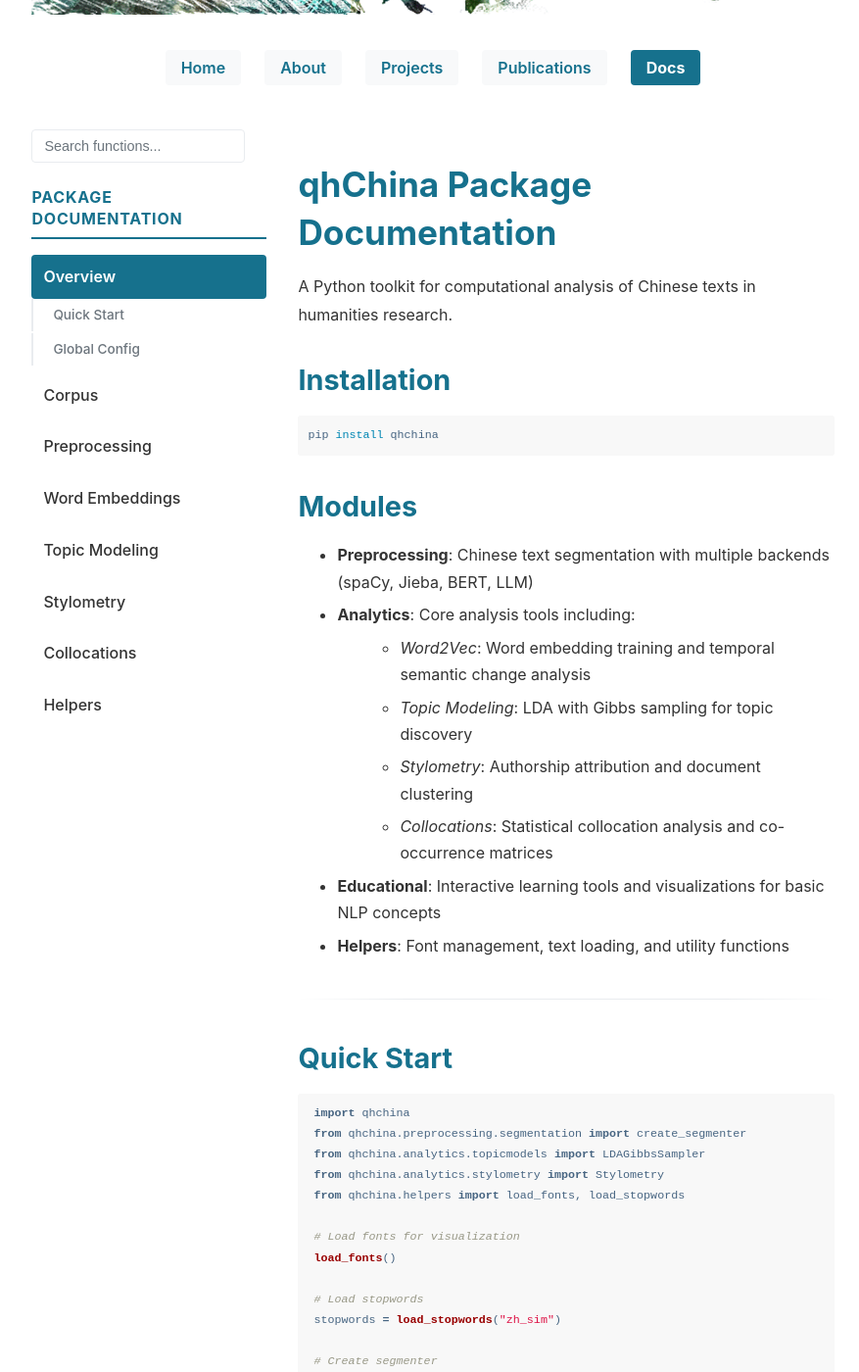
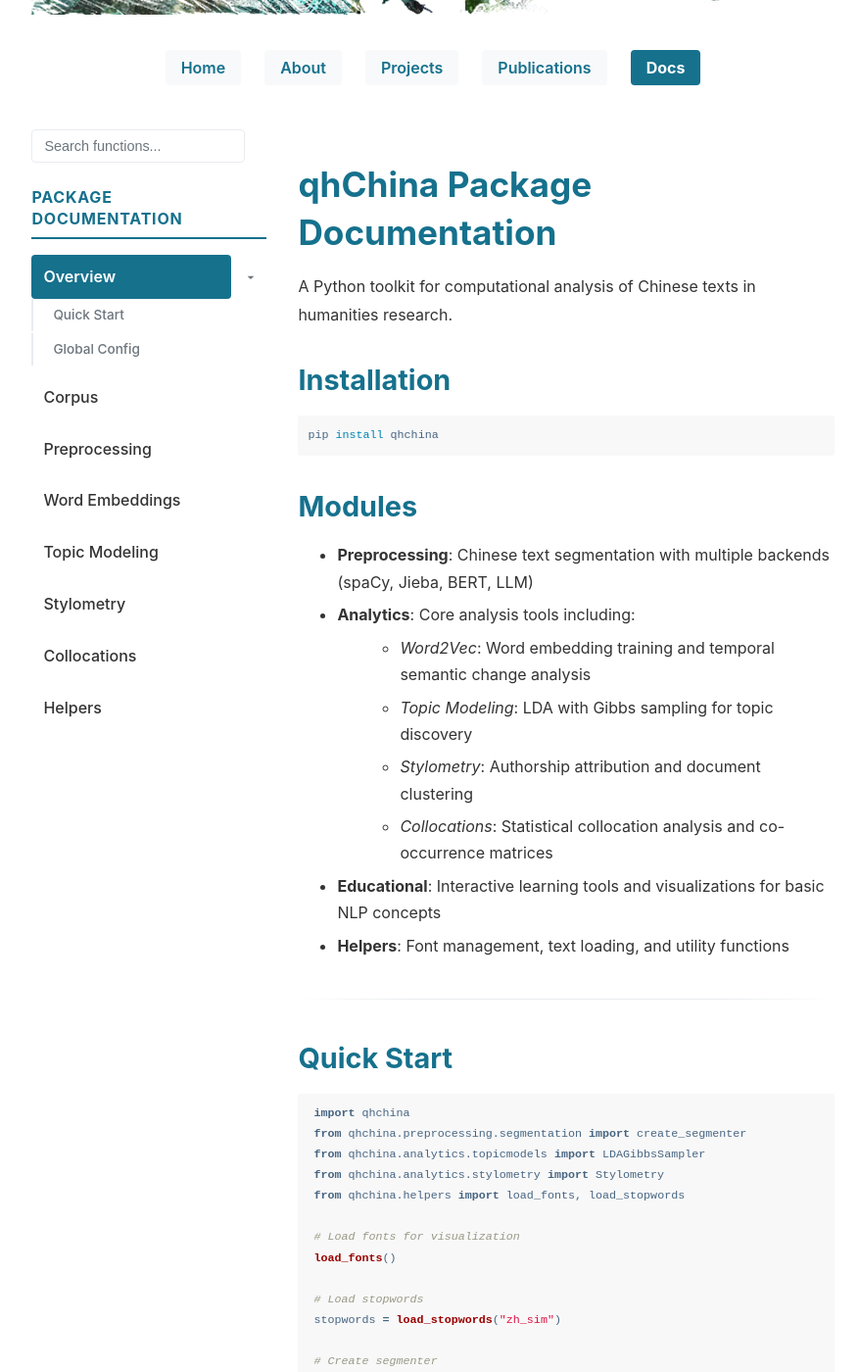
Before and after one commit to mcjkurz/qhchina-web, a Jekyll site: the page built from docs/index.md, in a window 1280 px wide and 1400 px high, scrolled down 434 px. Shown: the whole window at 98% size, without its empty margins (198-1075 px from the left). Built offline with Jekyll 4.4.1, drawn with Linux system fonts in a browser that asks for light colours.

```diff
--- a/_config.yml
+++ b/_config.yml
@@ -60,4 +60,4 @@ goatcounter_code: qhchina # This will create the URL qhchina.goatcounter.com
 github: [metadata]
 
 # Cache busting version (auto-updated by make_docs.py)
-cache_version: 20260217110440
+cache_version: 20260217111026
--- a/_layouts/docs_with_sidebar.html
+++ b/_layouts/docs_with_sidebar.html
@@ -61,7 +61,16 @@
                     {% endif %}
                   {% endif %}
                   <li class="{% if is_active %}has-submenu{% endif %}">
-                    <a href="{{ site.baseurl }}{{ url }}" {% if is_active %}class="active"{% endif %}>{{ name }}</a>
+                    <div class="nav-item-wrapper">
+                      <a href="{{ site.baseurl }}{{ url }}" {% if is_active %}class="active"{% endif %}>{{ name }}</a>
+                      {% if is_active and page.functions %}
+                      <button class="submenu-toggle" aria-expanded="true" aria-label="Toggle submenu">
+                        <svg class="toggle-arrow" viewBox="0 0 24 24" width="16" height="16">
+                          <path d="M7 10l5 5 5-5z" fill="currentColor"/>
+                        </svg>
+                      </button>
+                      {% endif %}
+                    </div>
                     {% if is_active and page.functions %}
                     <ul class="docs-submenu">
                       {% if page.has_examples %}
--- a/_sass/main.scss
+++ b/_sass/main.scss
@@ -475,11 +475,71 @@ aside.docs-sidebar {
   font-weight: 600;
 }
 
+// Nav item wrapper for category link + toggle button
+.nav-item-wrapper {
+  display: flex;
+  align-items: center;
+  gap: 0;
+
+  > a {
+    flex: 1;
+  }
+}
+
+// Submenu toggle button (desktop only)
+.submenu-toggle {
+  display: none; // Hidden by default, shown on desktop via media query
+  align-items: center;
+  justify-content: center;
+  background: transparent;
+  border: none;
+  cursor: pointer;
+  padding: calc(0.5 * var(--spacing-unit));
+  margin-left: calc(0.25 * var(--spacing-unit));
+  border-radius: 4px;
+  color: var(--light-text);
+  transition: all 0.2s ease;
+
+  &:hover {
+    background-color: var(--secondary-color);
+    color: var(--primary-color);
+  }
+
+  &:focus {
+    outline: none;
+    box-shadow: 0 0 0 2px rgba(22, 113, 141, 0.2);
+  }
+
+  .toggle-arrow {
+    transition: transform 0.2s ease;
+  }
+
+  &[aria-expanded="false"] .toggle-arrow {
+    transform: rotate(-90deg);
+  }
+}
+
+// Show toggle button on desktop only
+@media (min-width: 769px) {
+  .submenu-toggle {
+    display: flex;
+  }
+}
+
 // Submenu for function navigation
 .docs-submenu {
   list-style: none;
   padding: 0;
   margin: calc(0.25 * var(--spacing-unit)) 0 0 0;
+  overflow: hidden;
+  transition: max-height 0.3s ease, opacity 0.2s ease;
+
+  // Collapsed state (desktop only)
+  &.collapsed {
+    max-height: 0 !important;
+    opacity: 0;
+    margin-top: 0;
+  }
 
   li {
     margin-bottom: calc(0.15 * var(--spacing-unit));
--- a/assets/js/search.js
+++ b/assets/js/search.js
@@ -203,3 +203,129 @@
     initSearch();
   }
 })();
+
+/**
+ * Collapsible submenu functionality for docs sidebar.
+ * Only active on desktop (min-width: 769px).
+ */
+(function() {
+  'use strict';
+
+  const STORAGE_KEY = 'docs-submenu-collapsed';
+
+  /**
+   * Check if we're on desktop (submenu toggle is visible).
+   */
+  function isDesktop() {
+    return window.matchMedia('(min-width: 769px)').matches;
+  }
+
+  /**
+   * Get saved collapse state from localStorage.
+   */
+  function getSavedState() {
+    try {
+      return localStorage.getItem(STORAGE_KEY) === 'true';
+    } catch (e) {
+      return false;
+    }
+  }
+
+  /**
+   * Save collapse state to localStorage.
+   */
+  function saveState(collapsed) {
+    try {
+      localStorage.setItem(STORAGE_KEY, collapsed ? 'true' : 'false');
+    } catch (e) {
+      // Ignore storage errors
+    }
+  }
+
+  /**
+   * Initialize submenu toggle functionality.
+   */
+  function initSubmenuToggle() {
+    const toggleButtons = document.querySelectorAll('.submenu-toggle');
+
+    if (toggleButtons.length === 0) {
+      return;
+    }
+
+    toggleButtons.forEach(function(button) {
+      const submenu = button.closest('li').querySelector('.docs-submenu');
+
+      if (!submenu) {
+        return;
+      }
+
+      // Restore saved state on desktop
+      if (isDesktop() && getSavedState()) {
+        submenu.classList.add('collapsed');
+        button.setAttribute('aria-expanded', 'false');
+      }
+
+      // Handle toggle click
+      button.addEventListener('click', function(e) {
+        e.preventDefault();
+        e.stopPropagation();
+
+        const isCollapsed = submenu.classList.contains('collapsed');
+
+        if (isCollapsed) {
+          // Expand
+          submenu.classList.remove('collapsed');
+          button.setAttribute('aria-expanded', 'true');
+          saveState(false);
+        } else {
+          // Collapse
+          submenu.classList.add('collapsed');
+          button.setAttribute('aria-expanded', 'false');
+          saveState(true);
+        }
+      });
+    });
+
+    // Handle window resize - ensure submenu is visible on mobile
+    window.addEventListener('resize', debounceResize(function() {
+      if (!isDesktop()) {
+        // On mobile, always show submenu (remove collapsed state)
+        toggleButtons.forEach(function(button) {
+          const submenu = button.closest('li').querySelector('.docs-submenu');
+          if (submenu) {
+            submenu.classList.remove('collapsed');
+          }
+        });
+      } else {
+        // On desktop, restore saved state
+        if (getSavedState()) {
+          toggleButtons.forEach(function(button) {
+            const submenu = button.closest('li').querySelector('.docs-submenu');
+            if (submenu) {
+              submenu.classList.add('collapsed');
+              button.setAttribute('aria-expanded', 'false');
+            }
+          });
+        }
+      }
+    }, 150));
+  }
+
+  /**
+   * Simple debounce for resize events.
+   */
+  function debounceResize(func, wait) {
+    let timeout;
+    return function() {
+      clearTimeout(timeout);
+      timeout = setTimeout(func, wait);
+    };
+  }
+
+  // Initialize when DOM is ready
+  if (document.readyState === 'loading') {
+    document.addEventListener('DOMContentLoaded', initSubmenuToggle);
+  } else {
+    initSubmenuToggle();
+  }
+})();
```
